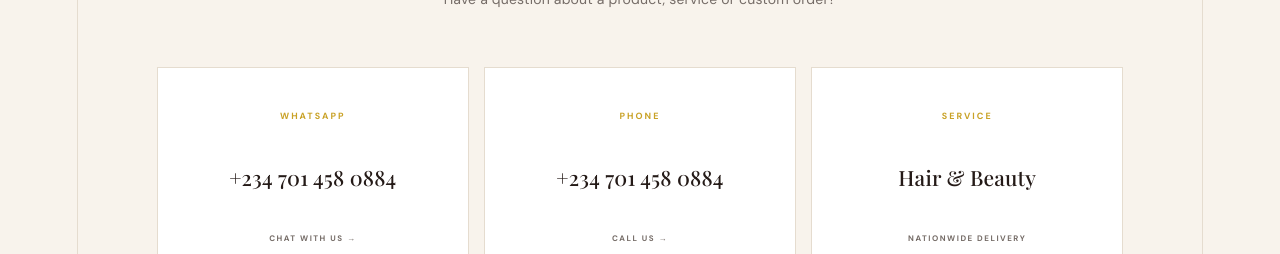
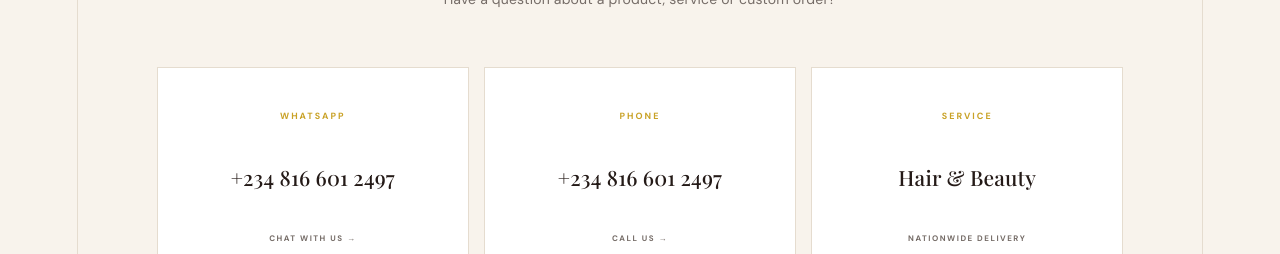
Before and after one commit to ARROW7-tech/nelly, a React (Vite) app: page / in a window 1280 px wide. Shown: the part 10639-10893 px from the top of the page. Built offline with nearby package versions, Linux system fonts and the light colour scheme.

Commit message:
Update WhatsApp and phone contact number

```diff
--- a/src/App.jsx
+++ b/src/App.jsx
@@ -671,7 +671,7 @@ function App() {
             </div>
 
             <a
-              href="https://wa.me/2347014580884"
+              href="https://wa.me/2348166012497"
               target="_blank"
               rel="noreferrer"
             >
@@ -1124,7 +1124,7 @@ function App() {
           <div className="contact-grid">
 
             <a
-              href="https://wa.me/2347014580884"
+              href="https://wa.me/2348166012497"
               target="_blank"
               rel="noreferrer"
               className="contact-card"
@@ -1135,7 +1135,7 @@ function App() {
               </span>
 
               <strong>
-                +234 701 458 0884
+                +234 816 601 2497
               </strong>
 
               <small>
@@ -1146,7 +1146,7 @@ function App() {
 
 
             <a
-              href="tel:+2347014580884"
+              href="tel:+2348166012497"
               className="contact-card"
             >
 
@@ -1155,7 +1155,7 @@ function App() {
               </span>
 
               <strong>
-                +234 701 458 0884
+                +234 816 601 2497
               </strong>
 
               <small>
@@ -1275,7 +1275,7 @@ function App() {
             </a>
 
             <a
-              href="https://wa.me/2347014580884"
+              href="https://wa.me/2348166012497"
               target="_blank"
               rel="noreferrer"
             >
--- a/src/Checkout.jsx
+++ b/src/Checkout.jsx
@@ -69,7 +69,7 @@ function Checkout({ cartItems, onBackToCart, onOrderComplete }) {
     setSubmitted(true);
 
     window.open(
-      `https://wa.me/2347014580884?text=${encodeURIComponent(message)}`,
+      `https://wa.me/2348166012497?text=${encodeURIComponent(message)}`,
       "_blank"
     );
 
--- a/src/ProductDetails.jsx
+++ b/src/ProductDetails.jsx
@@ -47,7 +47,7 @@ Please provide more information about availability and delivery.
 `;
 
     window.open(
-      `https://wa.me/2347014580884?text=${encodeURIComponent(
+      `https://wa.me/2348166012497?text=${encodeURIComponent(
         message
       )}`,
       "_blank"
```
